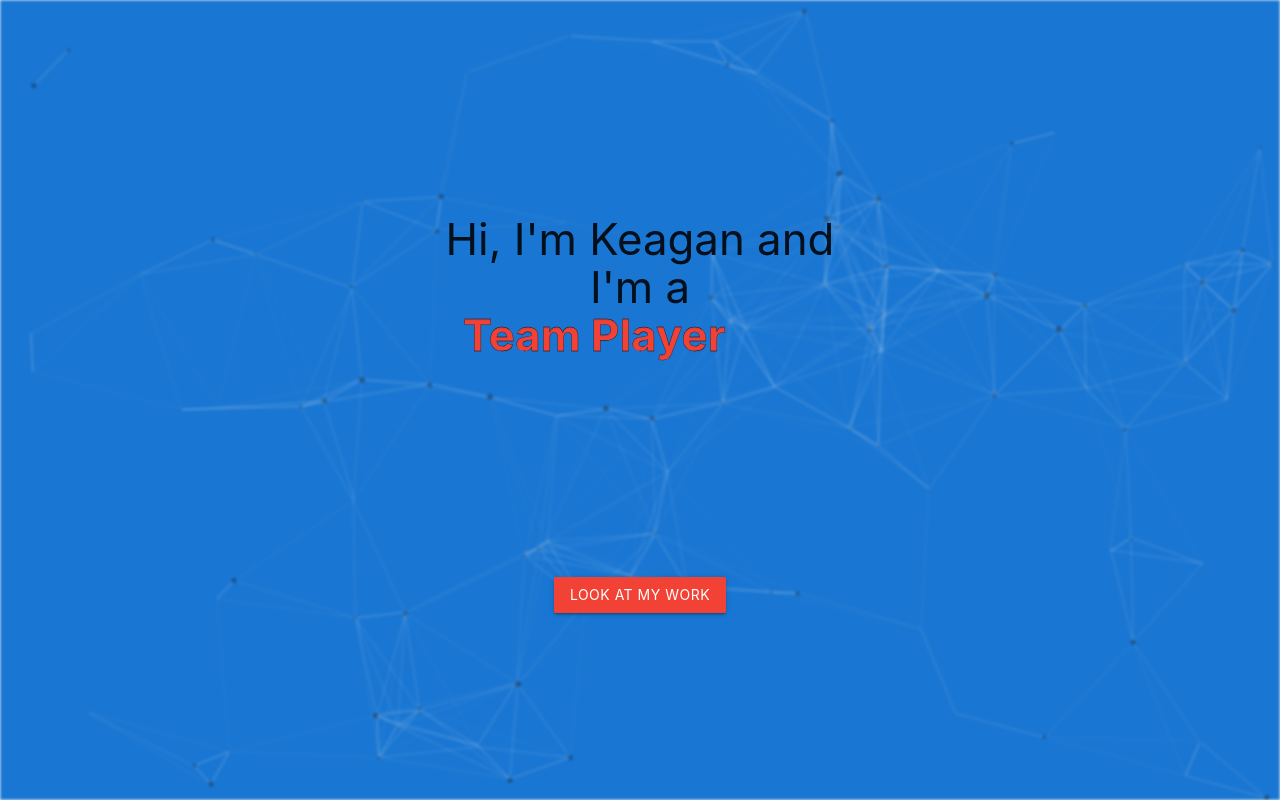
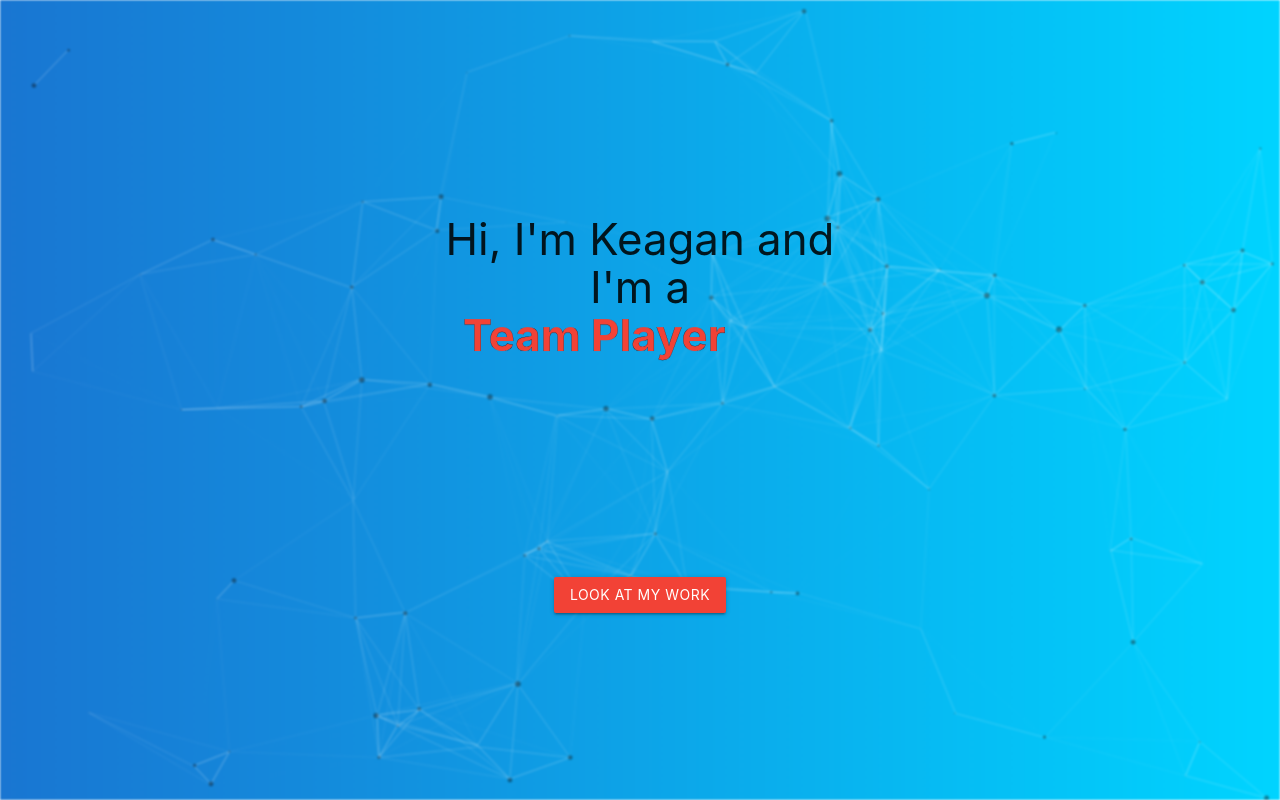
Before and after one commit to Kvanrooyen/Kvanrooyen.github.io, a plain HTML site: page index.html in a window 1280 px wide. Drawn offline with nearby package versions, Linux system fonts and the light colour scheme.

Commit message:
Made landing page a gradient colour

```diff
--- a/assets/css/main.css
+++ b/assets/css/main.css
@@ -11,19 +11,27 @@ body {
   width: 100%;
   height: 100%;
   background-color: #1976d2; /* Primary */
+  background: linear-gradient(
+    90deg,
+    rgba(25, 118, 210, 1) 0%,
+    rgba(20, 139, 220, 1) 25%,
+    rgba(13, 164, 232, 1) 50%,
+    rgba(6, 189, 244, 1) 75%,
+    rgba(0, 212, 255, 1) 100%
+  );
   background-repeat: no-repeat;
   background-size: 100%;
-  -webkit-filter: blur(1.5px);
-  -moz-filter: blur(1.5px);
-  -o-filter: blur(1.5px);
-  -ms-filter: blur(1.5px);
-  filter: blur(1.5px);
+  -webkit-filter: blur(1.2px);
+  -moz-filter: blur(1.2px);
+  -o-filter: blur(1.2px);
+  -ms-filter: blur(1.2px);
+  filter: blur(1.2px);
 }
 
 .rotate {
   color: #f24236; /* Accent */
   font-weight: bold;
-  -webkit-text-stroke: 0.3px #000;
+  -webkit-text-stroke: 0.2px #000;
   /* text-shadow: #000 0px 0px 1px; */
 }
 
```
